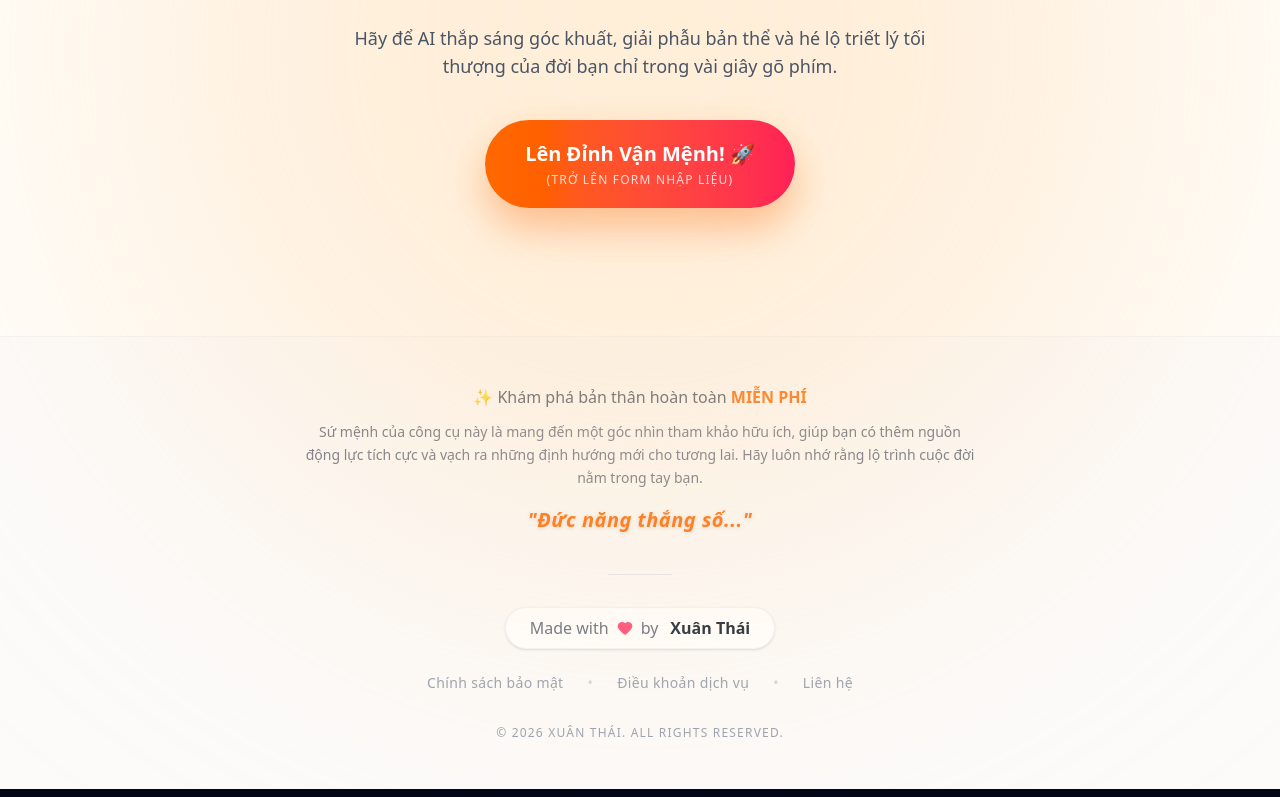
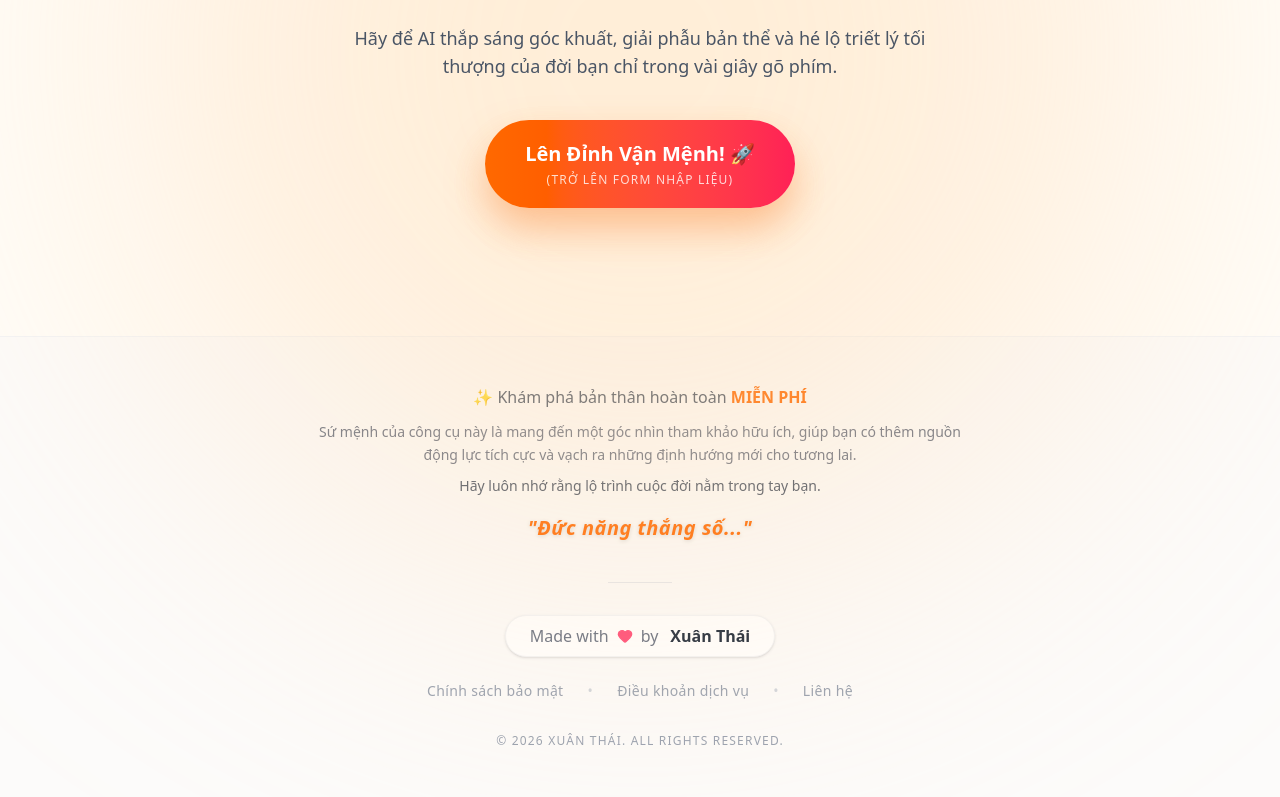
Before and after one commit to zenki12/thansohoc, a Next.js app: page / in a window 1280 px wide. Shown: the part 3993-4790 px from the top of the page. Built offline with nearby package versions, Linux system fonts and the light colour scheme.

Commit message:
style: split footer mission text for better typography

```diff
--- a/src/app/page.tsx
+++ b/src/app/page.tsx
@@ -341,9 +341,10 @@ export default function Home() {
 
             <div className="text-center space-y-3 mb-4">
               <p className="text-gray-600 font-medium">✨ Khám phá bản thân hoàn toàn <span className="text-orange-500 font-bold uppercase">Miễn Phí</span></p>
-              <p className="text-gray-500 text-sm leading-relaxed max-w-2xl mx-auto">
-                Sứ mệnh của công cụ này là mang đến một góc nhìn tham khảo hữu ích, giúp bạn có thêm nguồn động lực tích cực và vạch ra những định hướng mới cho tương lai. Hãy luôn nhớ rằng lộ trình cuộc đời nằm trong tay bạn.
-              </p>
+              <div className="text-gray-500 text-sm leading-relaxed max-w-2xl mx-auto">
+                <p>Sứ mệnh của công cụ này là mang đến một góc nhìn tham khảo hữu ích, giúp bạn có thêm nguồn động lực tích cực và vạch ra những định hướng mới cho tương lai.</p>
+                <p className="mt-2 text-gray-600 font-medium">Hãy luôn nhớ rằng lộ trình cuộc đời nằm trong tay bạn.</p>
+              </div>
               <p className="text-orange-500 italic text-lg md:text-xl mt-4 font-bold tracking-wide drop-shadow-sm">
                 "Đức năng thắng số..."
               </p>
```
